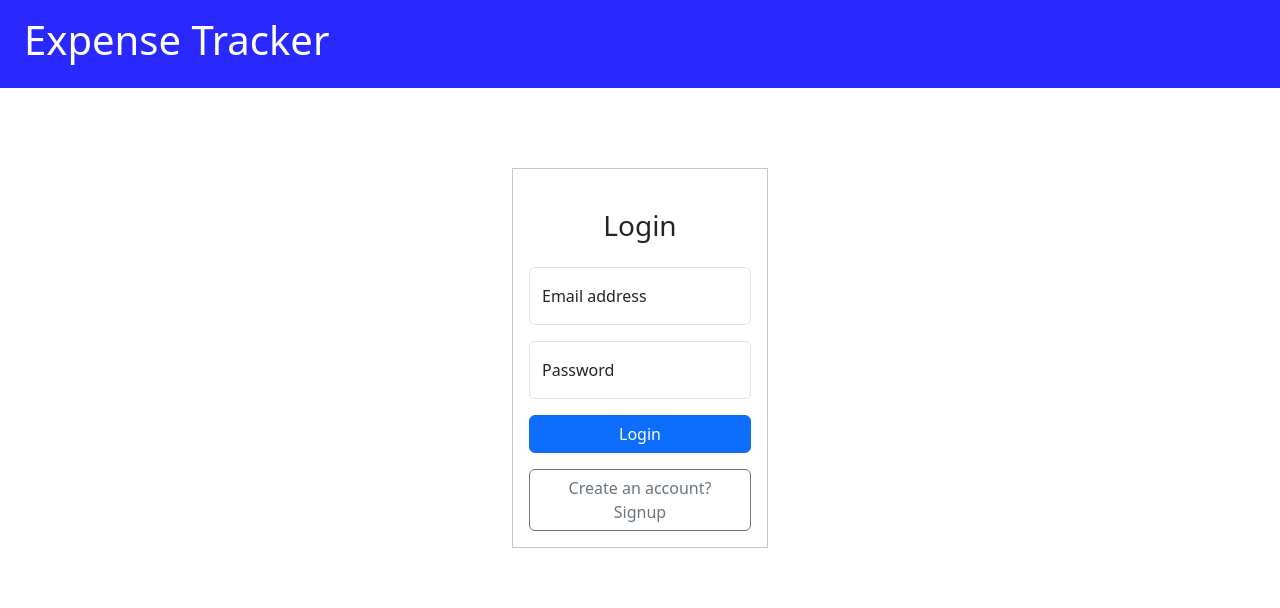
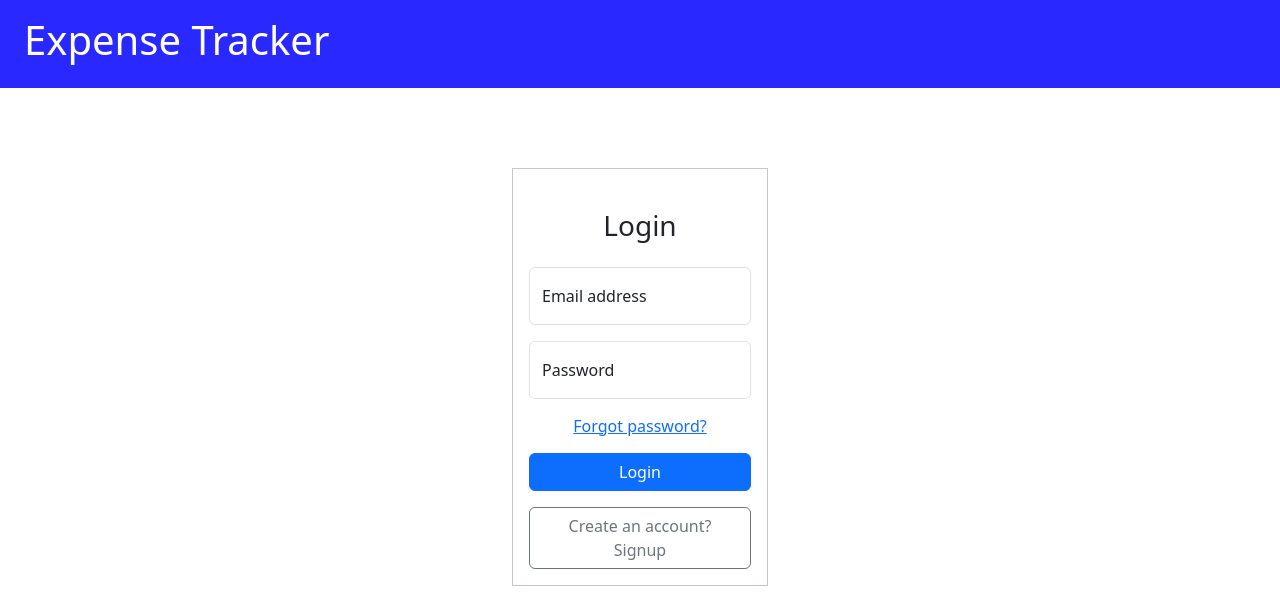
Before and after one commit to AbhiSingh0302/ExpenseTrackerReactJS, a React (Create React App) app: page /login in a window 1280 px wide. Shown: the top 608 px of the page. Built offline with nearby package versions, Linux system fonts and the light colour scheme.

Commit message:
forgot password workflow

```diff
--- a/src/components/Login.js
+++ b/src/components/Login.js
@@ -1,13 +1,14 @@
-import { Button, FloatingLabel, Form } from "react-bootstrap";
+import { Button, FloatingLabel, Form, Spinner } from "react-bootstrap";
 import './Login.css';
-import { useRef } from "react";
-import {useHistory} from "react-router-dom"
+import { useRef, useState } from "react";
+import { useHistory } from "react-router-dom"
 
 const Login = props => {
   const history = useHistory();
 
   const emailRef = useRef("");
   const passwordRef = useRef("");
+  const [loader, setLoader] = useState(false);
 
   const submitHandler = e => {
     e.preventDefault();
@@ -45,6 +46,42 @@ const Login = props => {
     history.replace("/");
   }
 
+  const forgotPasswordHandler = () => {
+    setLoader(true);
+    if(emailRef.current.value.trim() !== ""){
+      fetch(`https://identitytoolkit.googleapis.com/v1/accounts:sendOobCode?key=AIzaSyCtaqLuy8ActSmPWkPlYfnAB8plN4sO2lM`, {
+      method: 'POST',
+      body: JSON.stringify({
+        email: emailRef.current.value,
+        requestType: "PASSWORD_RESET"
+      })
+    })
+      .then(res => {
+        if (res.ok) {
+          return res.json();
+        }
+        return res.json().then(data => {
+          let errorMessage = 'Authentication Failed!';
+          if (data && data.error && data.error.message) {
+            errorMessage = data.error.message;
+          }
+          throw new Error(errorMessage);
+        })
+      })
+      .then(data => {
+        console.log(data);
+        setLoader(false);
+      })
+      .catch(err => {
+        alert(err.message);
+        setLoader(false);
+      })
+    }else{
+      alert("Please fill email");
+      setLoader(false);
+    }
+  }
+
   return <Form className="login" onSubmit={submitHandler}>
     <h3 className="text-center my-4">Login</h3>
     <FloatingLabel
@@ -54,9 +91,12 @@ const Login = props => {
     >
       <Form.Control type="email" placeholder="name@example.com" ref={emailRef} required />
     </FloatingLabel>
-        <FloatingLabel controlId="floatingPassword" label="Password" className="mb-3">
+    <FloatingLabel controlId="floatingPassword" label="Password">
       <Form.Control type="password" placeholder="Password" ref={passwordRef} required />
     </FloatingLabel>
+    <div className="d-grid my-2">
+      {loader ? <Spinner animation="grow" variant="primary" className="m-auto"/> : <Button variant="link" onClick={forgotPasswordHandler}>Forgot password?</Button>}
+    </div>
     <div className="d-grid mb-3">
       <Button variant="primary" size="md" type="submit">
         Login
```
Lines whose indentation alone changed are shown as unchanged.
